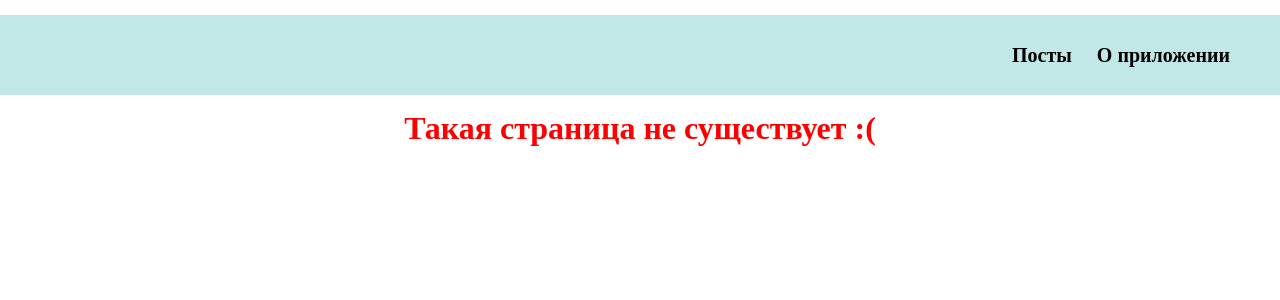
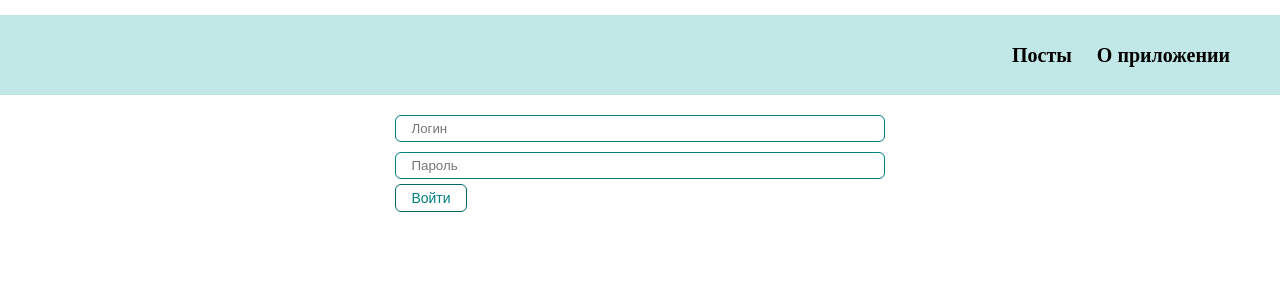
Before and after one commit to vadim-feof/react-course, a React (Create React App) app: page /login in a window 1280 px wide. Before the commit this address led to /error. Shown: the top 300 px of the page. Built offline with nearby package versions, Linux system fonts and the light colour scheme.

Commit message:
added private and public routes

```diff
--- a/src/components/AppRouter.jsx
+++ b/src/components/AppRouter.jsx
@@ -1,13 +1,27 @@
 import React from 'react';
 import {Route, Routes} from "react-router-dom";
-import {routes} from "../router/routes";
+import {privateRoutes, publicRoutes} from "../router/privateRoutes";
 
 const AppRouter = () => {
+    const isAuth = false
     return (
         <Routes>
-            {routes.map( route =>
-                <Route path={route.path} element={route.element}/>
-            )}
+        {isAuth
+            ?
+            privateRoutes.map(route =>
+                <Route key={route.path}
+                       path={route.path}
+                       element={route.element}
+                />
+            )
+            :
+            publicRoutes.map(route =>
+                <Route key={route.path}
+                       path={route.path}
+                       element={route.element}
+                />
+            )
+        }
         </Routes>
     );
 };
--- /dev/null
+++ b/src/pages/Login.jsx
@@ -0,0 +1,22 @@
+import React from 'react';
+import MyInput from "../components/UI/Input/MyInput";
+import MyButton from "../components/UI/Button/MyButton";
+
+const Login = () => {
+
+    const login = event => {
+        event.preventDefault()
+    }
+
+    return (
+        <div>
+            <form>
+                <MyInput type="text" placeholder="Логин"/>
+                <MyInput type="password" placeholder="Пароль"/>
+                <MyButton onClick={login}>Войти</MyButton>
+            </form>
+        </div>
+    );
+};
+
+export default Login;
--- a/src/router/routes.js
+++ b/src/router/privateRoutes.js
@@ -4,11 +4,19 @@ import React from "react";
 import Error from "../pages/Error";
 import PostIdPage from "../pages/PostIdPage";
 import About from "../pages/About";
+import Login from "../pages/Login";
 
-export const routes = [
+export const privateRoutes = [
     {path: "/posts", element: <Posts/>},
     {path: "/posts/:postId", element: <PostIdPage/>},
     {path: "/about", element: <About/>},
     {path: "/error", element: <Error/>},
     {path: "*", element: <Navigate to="/error"/>},
+    {path: "/login", element: <Navigate to="/posts"/>}
 ]
+
+export const publicRoutes = [
+    {path: "/about", element: <About/>},
+    {path: "*", element: <Navigate to="/login"/>},
+    {path: "/login", element: <Login/>},
+]
```
